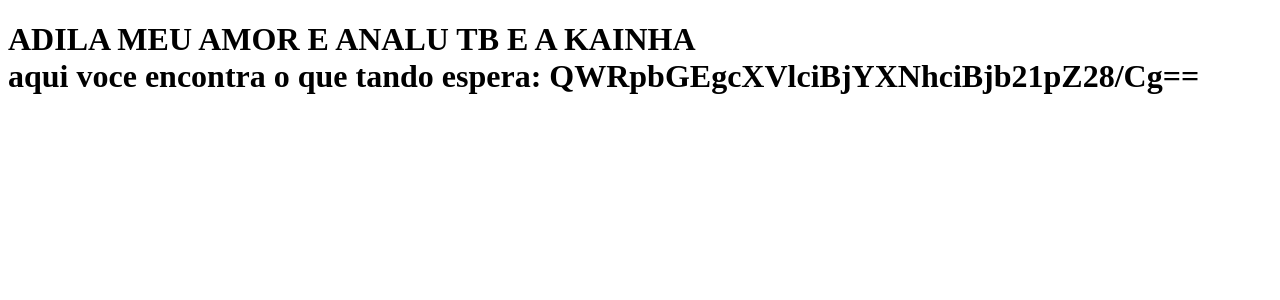
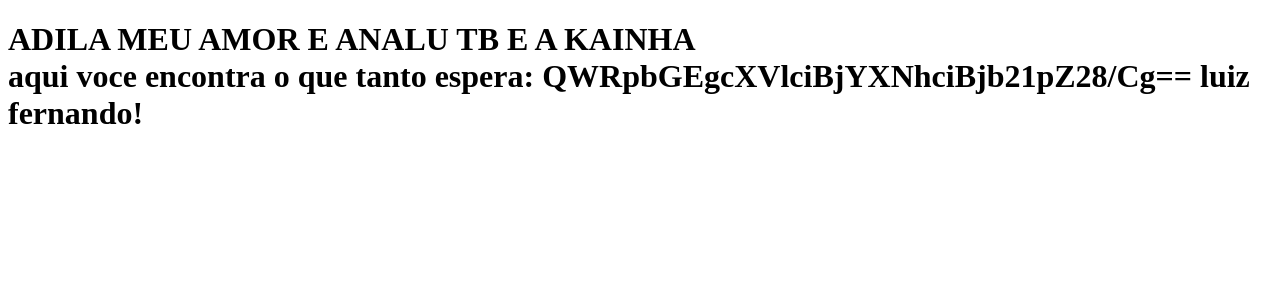
Before and after one commit to braytnerb/clone-tabnews, a Next.js app: page / in a window 1280 px wide. Shown: the top 300 px of the page. Built offline with nearby package versions, Linux system fonts and the light colour scheme.

Commit message:
nome luiz

```diff
--- a/pages/index.js
+++ b/pages/index.js
@@ -3,7 +3,7 @@ function Home() {
     <h1>
       {" "}
       ADILA MEU AMOR E ANALU TB E A KAINHA <br></br>aqui voce encontra o que
-      tando espera: QWRpbGEgcXVlciBjYXNhciBjb21pZ28/Cg=={" "}
+      tanto espera: QWRpbGEgcXVlciBjYXNhciBjb21pZ28/Cg== luiz fernando!
     </h1>
   );
 }
```
